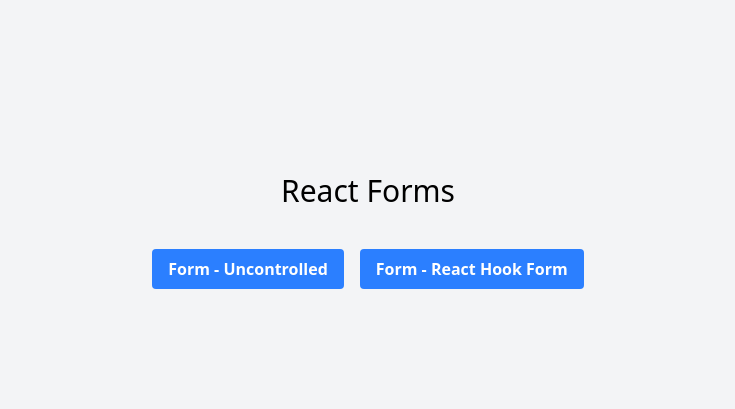
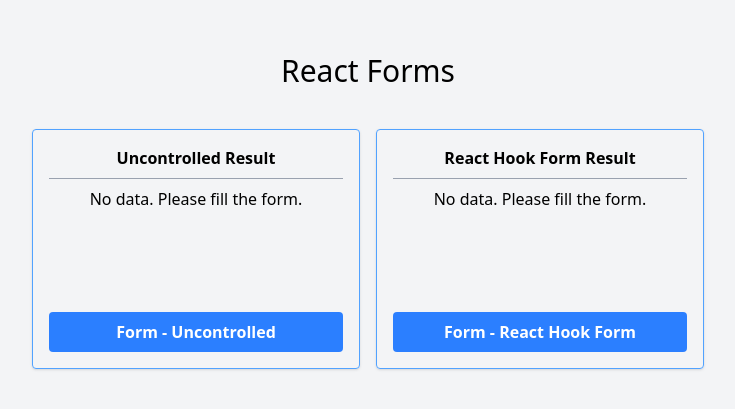
Before and after one commit to vahagn85/rs-react-app, a React (Vite) app: page / in a window 1280 px wide. Shown: the part 169-578 px from the top of the page, without its empty margins (272-1007 px from the left). Built offline with nearby package versions, Linux system fonts and the light colour scheme.

Commit message:
feat: implement data to store and display result with hightlight

```diff
--- a/src/App.tsx
+++ b/src/App.tsx
@@ -3,7 +3,10 @@
 import useModal from './hooks/useModal';
 import UncontrolledForm from './components/UncontrolledForm';
 import ControlledForm from './components/ControlledForm';
-import { useState } from 'react';
+import { useEffect, useState } from 'react';
+import { useFormStore } from './store/formStore';
+import ResultForm from './components/ResultForm';
+import type { FormValues } from './types/formTypes';
 
 function App() {
   const { isShow, toggleModal } = useModal();
@@ -11,22 +14,56 @@
     'uncontrolled' | 'controlled' | null
   >(null);
   const [isFormValid, setIsFormValid] = useState(false);
+  const { dataRHF, dataUncontrolled, clearUpdated, updated } = useFormStore();
 
   const handlerModal = (type: 'uncontrolled' | 'controlled') => {
     setModalType(type);
     toggleModal();
   };
+  useEffect(() => {
+    if (updated) {
+      const timer = setTimeout(() => {
+        clearUpdated();
+      }, 3000);
+      return () => clearTimeout(timer);
+    }
+  }, [updated, clearUpdated]);
   return (
     <>
-      <div className="flex flex-col items-center justify-center min-h-screen bg-gray-100">
+      <div className="flex flex-col items-center justify-center min-h-screen bg-gray-100 px-3">
         <h1 className="text-3xl mb-10">React Forms</h1>
-        <div className="flex  gap-4">
-          <Button onClick={() => handlerModal('uncontrolled')}>
-            Form - Uncontrolled{' '}
-          </Button>
-          <Button onClick={() => handlerModal('controlled')}>
-            Form - React Hook Form{' '}
-          </Button>
+        <div className="grid md:grid-cols-2 gap-4 w-full max-w-2xl mb-10">
+          <div>
+            <ResultForm
+              title="Uncontrolled Result"
+              data={dataUncontrolled as FormValues}
+              updated={updated === 'uncontrolled'}
+              renderBtn={() => (
+                <Button
+                  onClick={() => handlerModal('uncontrolled')}
+                  className="mt-auto"
+                >
+                  Form - Uncontrolled
+                </Button>
+              )}
+            />
+          </div>
+
+          <div>
+            <ResultForm
+              title="React Hook Form Result"
+              data={dataRHF as FormValues}
+              updated={updated === 'rhf'}
+              renderBtn={() => (
+                <Button
+                  onClick={() => handlerModal('controlled')}
+                  className="mt-auto"
+                >
+                  Form - React Hook Form{' '}
+                </Button>
+              )}
+            />
+          </div>
         </div>
       </div>
       <Modal
--- a/src/components/ControlledForm.tsx
+++ b/src/components/ControlledForm.tsx
@@ -8,6 +8,7 @@
 import { formSchema } from '../validation/formSchema';
 import { useEffect } from 'react';
 import FormAutocomplete from './FormFields/FormAutocomplete';
+import { useFormStore } from '../store/formStore';
 
 interface ControlledFormProps {
   onSuccess: () => void;
@@ -24,12 +25,14 @@
     mode: 'onChange',
   });
 
+  const addData = useFormStore((store) => store.addDataRHF);
+
   useEffect(() => {
     onValidChange(isValid);
   }, [isValid, onValidChange]);
 
   const onSubmit = (data: FormValues) => {
-    console.log('Controlled form submitted', data);
+    addData(data);
     onSuccess();
   };
 
--- /dev/null
+++ b/src/components/ResultForm.tsx
@@ -0,0 +1,48 @@
+import type { ReactNode } from 'react';
+import type { FormValues } from '../types/formTypes';
+import { formFields } from '../utils/formFields';
+
+interface ResultFormProps {
+  title: string;
+  updated: boolean;
+  data: FormValues;
+  renderBtn: () => ReactNode;
+}
+
+function ResultForm({ title, updated, data, renderBtn }: ResultFormProps) {
+  const renderData = () => {
+    if (!data)
+      return <p className="text-center">No data. Please fill the form.</p>;
+    return (
+      <ul className="space-y-1">
+        {formFields.map((field) => {
+          return (
+            <li key={field.id}>
+              <strong>{field.label}:</strong>{' '}
+              {field.id === 'terms'
+                ? '✔️ Accepted'
+                : field.id === 'picture'
+                  ? data[field.id][0].name
+                  : data[field.id]}
+            </li>
+          );
+        })}
+      </ul>
+    );
+  };
+  return (
+    <div
+      className={
+        'flex flex-col min-h-60 p-4 border border-blue-400 rounded shadow ' +
+        (updated ? '!border-green-600 bg-green-100' : '')
+      }
+    >
+      <h2 className="font-bold mb-2 text-center">{title}</h2>
+      <hr className="mb-2 text-gray-400" />
+      {renderData()}
+      {renderBtn()}
+    </div>
+  );
+}
+
+export default ResultForm;
--- a/src/components/UncontrolledForm.tsx
+++ b/src/components/UncontrolledForm.tsx
@@ -5,9 +5,12 @@
 import FormSelect from './FormFields/FormSelect';
 import { validateData } from '../validation/validateData';
 import FormAutocomplete from './FormFields/FormAutocomplete';
+import { useFormStore } from '../store/formStore';
+import type { FormValues } from '../types/formTypes';
 
 function UncontrolledForm({ onSuccess }: { onSuccess: () => void }) {
   const formRef = useRef({} as HTMLFormElement);
+  const addData = useFormStore((store) => store.addDataUncontrolled);
 
   const handleSubmit = async (e: React.FormEvent<HTMLFormElement>) => {
     try {
@@ -41,10 +44,11 @@
           }
         });
       } else {
+        addData(data as FormValues);
         onSuccess();
       }
     } catch (error) {
-      console.error('Error during form submission:', error);
+      void error;
     }
   };
   return (
--- /dev/null
+++ b/src/store/formStore.ts
@@ -0,0 +1,21 @@
+import { create } from 'zustand';
+import type { FormValues } from '../types/formTypes';
+
+export type FormStore = {
+  dataUncontrolled: FormValues | undefined;
+  dataRHF: FormValues | undefined;
+  updated: 'uncontrolled' | 'rhf' | boolean;
+  addDataUncontrolled: (data: FormValues) => void;
+  addDataRHF: (data: FormValues) => void;
+  clearUpdated: () => void;
+};
+
+export const useFormStore = create<FormStore>((set) => ({
+  dataUncontrolled: undefined,
+  dataRHF: undefined,
+  updated: false,
+  addDataUncontrolled: (data) =>
+    set({ dataUncontrolled: data, updated: 'uncontrolled' }),
+  addDataRHF: (data) => set({ dataRHF: data, updated: 'rhf' }),
+  clearUpdated: () => set({ updated: false }),
+}));
```
